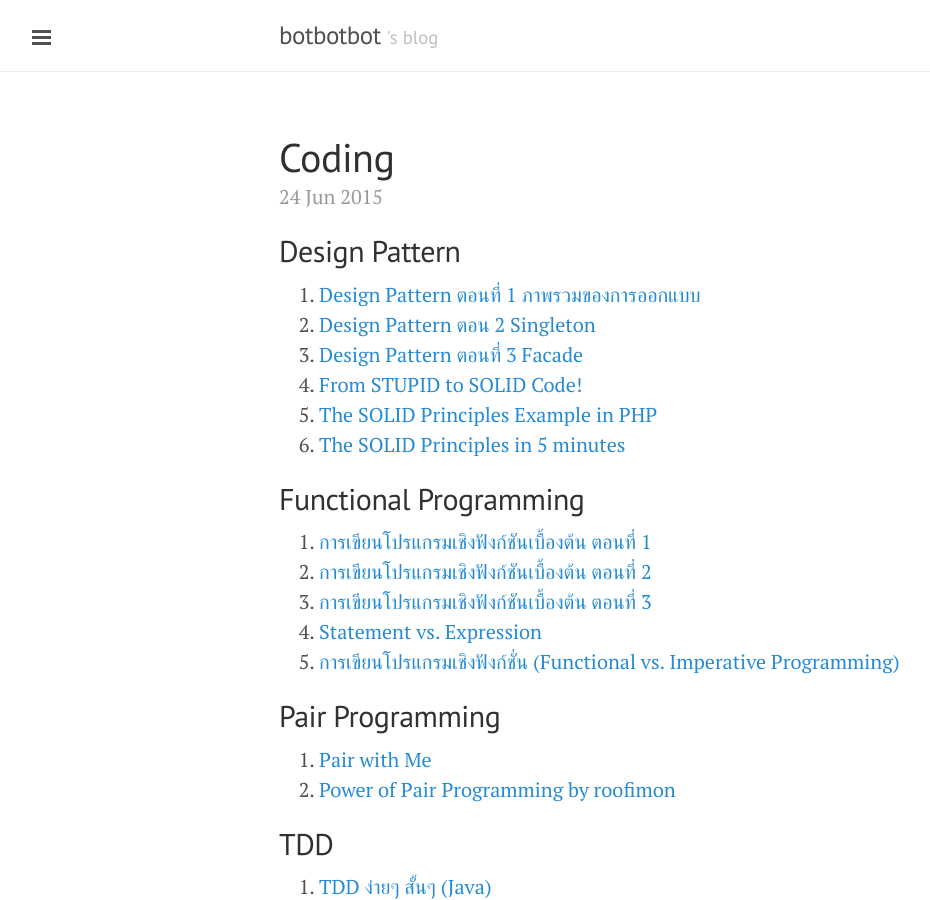
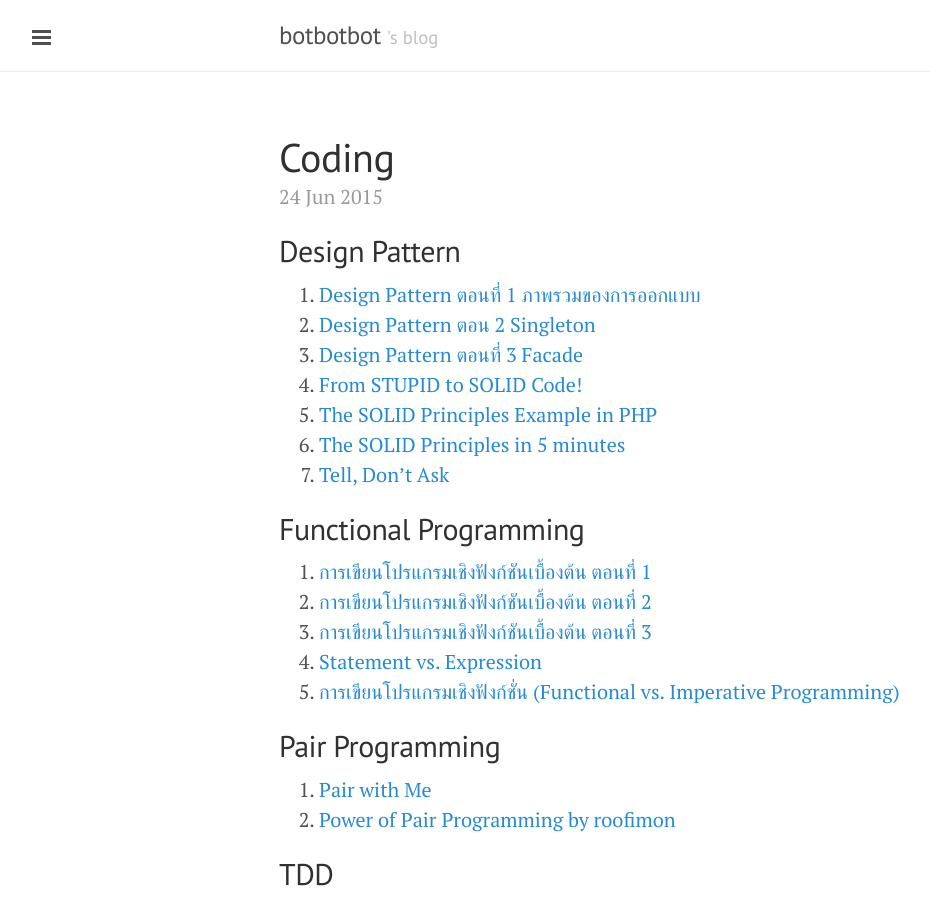
Before and after one commit to ibotdotout/ibotdotout.github.io, a Jekyll site: the page built from _posts/2015-06-24-coding.md, in a window 1280 px wide and 900 px high. Shown: the whole window, without its empty margins (1-931 px from the left). Built offline with Jekyll 4.4.1, drawn with Linux system fonts in a browser that asks for light colours; Markdown is read by kramdown in place of the engine named in the settings.

Commit message:
Update: Tell, Don't Ask

```diff
--- a/_posts/2015-06-24-coding.md
+++ b/_posts/2015-06-24-coding.md
@@ -12,6 +12,7 @@ permalink: coding
 4. [From STUPID to SOLID Code!](http://williamdurand.fr/2013/07/30/from-stupid-to-solid-code/#single-responsibility-principle)
 5. [The SOLID Principles Example in PHP](http://code.tutsplus.com/series/the-solid-principles--cms-634)
 6. [The SOLID Principles in 5 minutes](https://www.youtube.com/playlist?list=PLs8F9-fy20QQ3UcgiFCcoyhXn5T0bq_3G)
+7. [Tell, Don't Ask](https://robots.thoughtbot.com/tell-dont-ask)
 
 ## Functional Programming
 1. [การเขียนโปรแกรมเชิงฟังก์ชันเบื้องต้น ตอนที่ 1](https://www.youtube.com/watch?v=WFYfF-jjD70)
```
